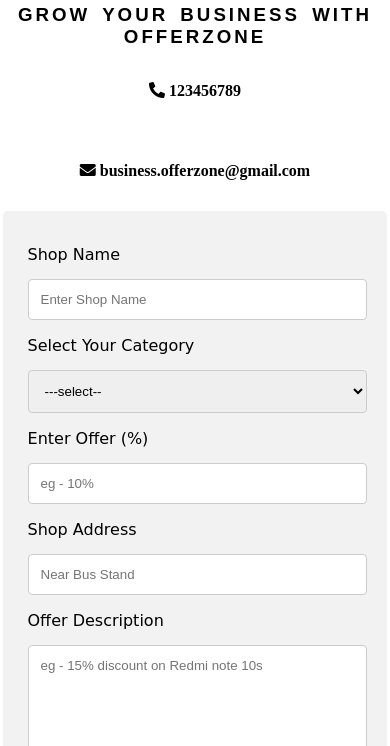
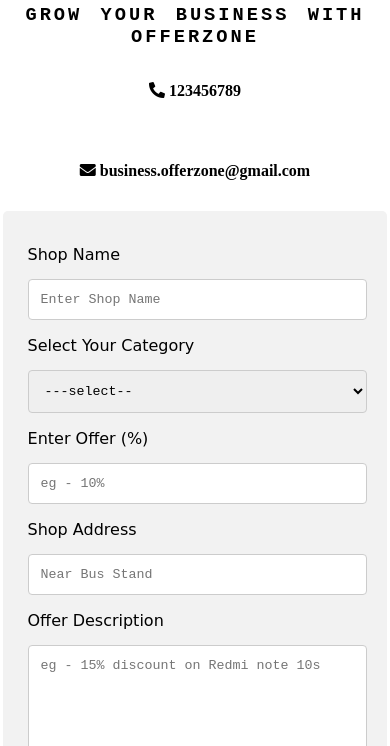
Before and after one commit to bhavnisharora/offersection, a plain HTML site: page index.html in a window 390 px wide. Shown: the part 98-844 px from the top of the page. Drawn offline with Linux system fonts and the light colour scheme.

Commit message:
Update contact.css

```diff
--- a/contact.css
+++ b/contact.css
@@ -82,11 +82,9 @@
     width: 100%;
     margin-top: 0;
   }
-	* {
-  box-sizing: border-box;
-   font-family:sans-serif;
-   margin:0.3%;
-}
+  * {
+   font-family: 'Courier New', Courier, monospace;
+  }
 
   img{
     height:70px;
```
